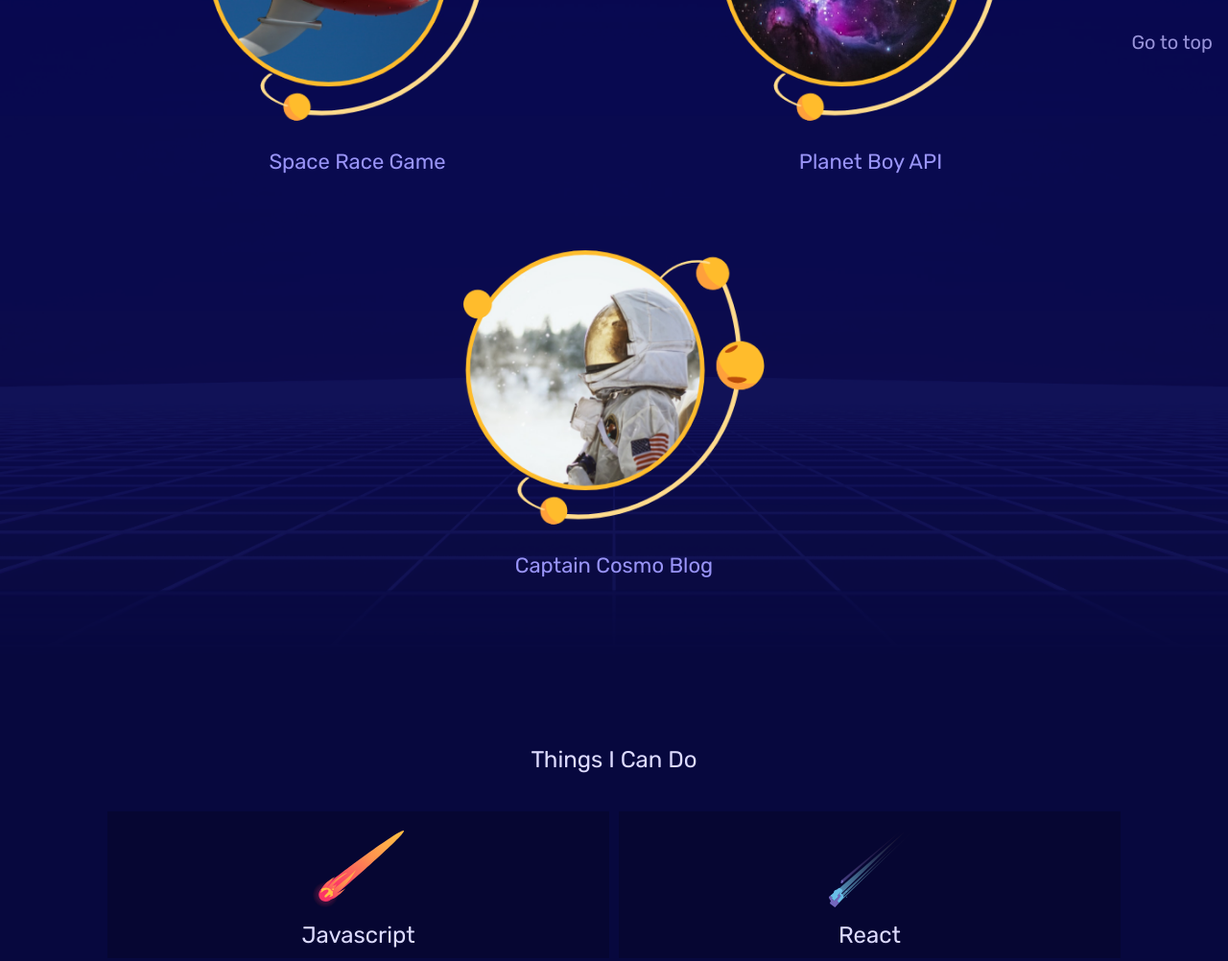
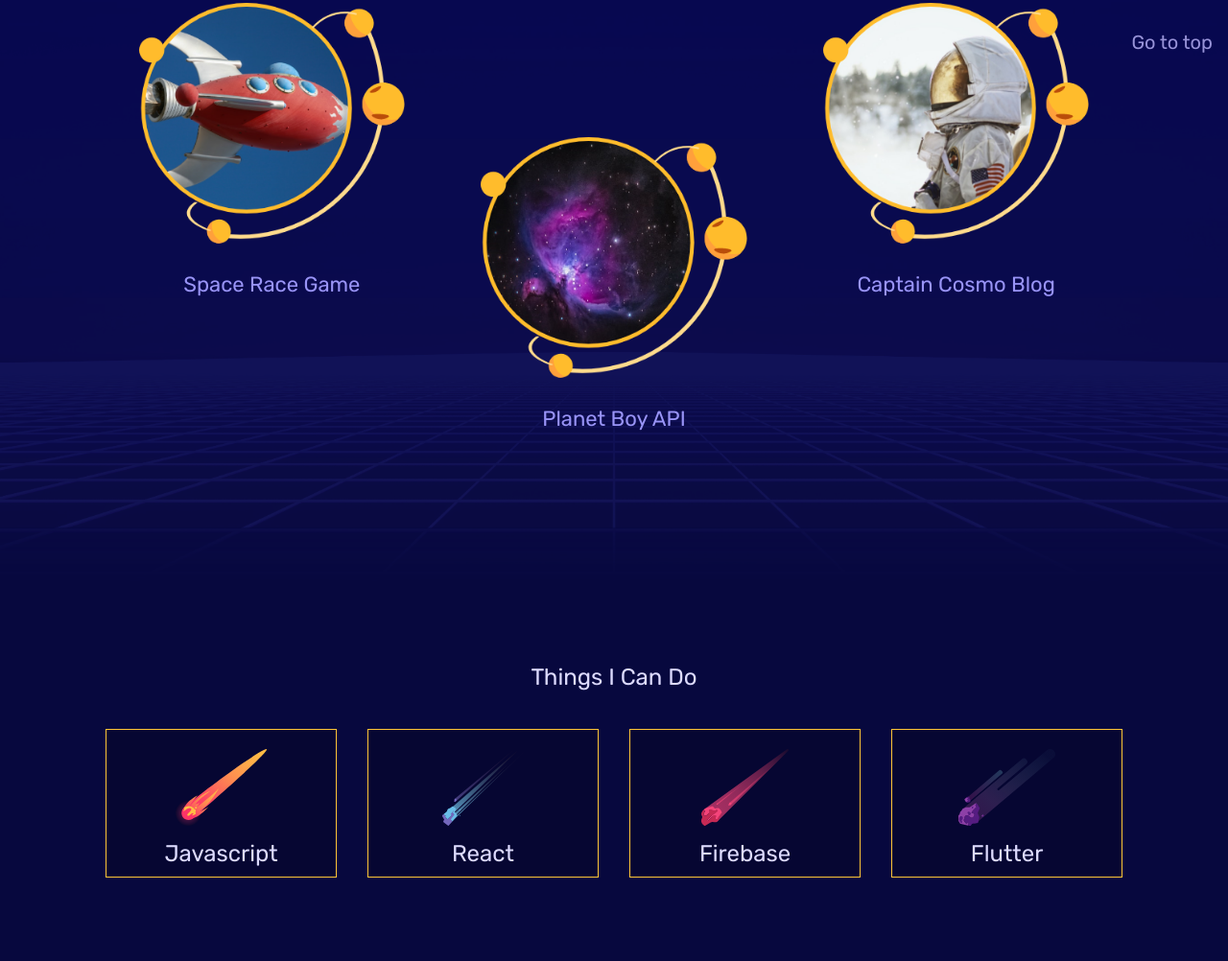
Before and after one commit to emmeiwhite/space-exploration, a plain HTML site: page index.html in a window 1280 px wide. Shown: the part 736-1738 px from the top of the page at 96% size. Drawn offline with Linux system fonts and the light colour scheme.

Commit message:
SE: Laptop and Desktop styles completed.

```diff
--- a/style.css
+++ b/style.css
@@ -181,7 +181,7 @@ footer {
 }
 
 #skills ul {
-  margin: 40px 0;
+  margin: 40px auto;
 }
 
 #skills ul li {
@@ -189,6 +189,7 @@ footer {
   padding: 10px;
   grid-column: span 6;
   text-align: center;
+  border: 1px solid var(--primary);
 }
 
 #skills img {
@@ -280,7 +281,11 @@ footer .social img {
   }
 
   #skills {
-    padding: 3rem 7rem;
+    padding: 3rem 6rem;
+  }
+
+  #skills ul {
+    gap: 1rem;
   }
 
   footer {
@@ -294,6 +299,9 @@ footer .social img {
     font-size: 18px;
   }
 
+  #welcome {
+    padding-bottom: 3rem;
+  }
   .grid {
     width: 100%;
     max-width: 1060px;
@@ -310,6 +318,37 @@ footer .social img {
   .welcome-text {
     align-self: center;
   }
+
+  .projects a {
+    grid-column: span 4;
+    flex-direction: column;
+  }
+
+  .projects a:last-child {
+    grid-column: 9/13;
+  }
+
+  .projects a:nth-child(2) {
+    padding-top: 140px;
+  }
+
+  .projects a img {
+    max-width: 70%;
+  }
+
+  #skills ul {
+    grid-template-columns: repeat(4, 1fr);
+    gap: 2rem;
+  }
+
+  #skills ul li {
+    grid-column: auto;
+  }
+
+  footer {
+    padding: 40px 0;
+    background-size: 25%;
+  }
 }
 
 /* desktop styles */
@@ -317,4 +356,21 @@ footer .social img {
   body {
     font-size: 20px;
   }
+
+  section {
+    padding: 6rem 0;
+  }
+
+  .projects a img {
+    max-width: 80%;
+  }
+
+  footer {
+    padding: 60px 0;
+    background-size: 25%;
+  }
+
+  footer img {
+    width: 60%;
+  }
 }
```
